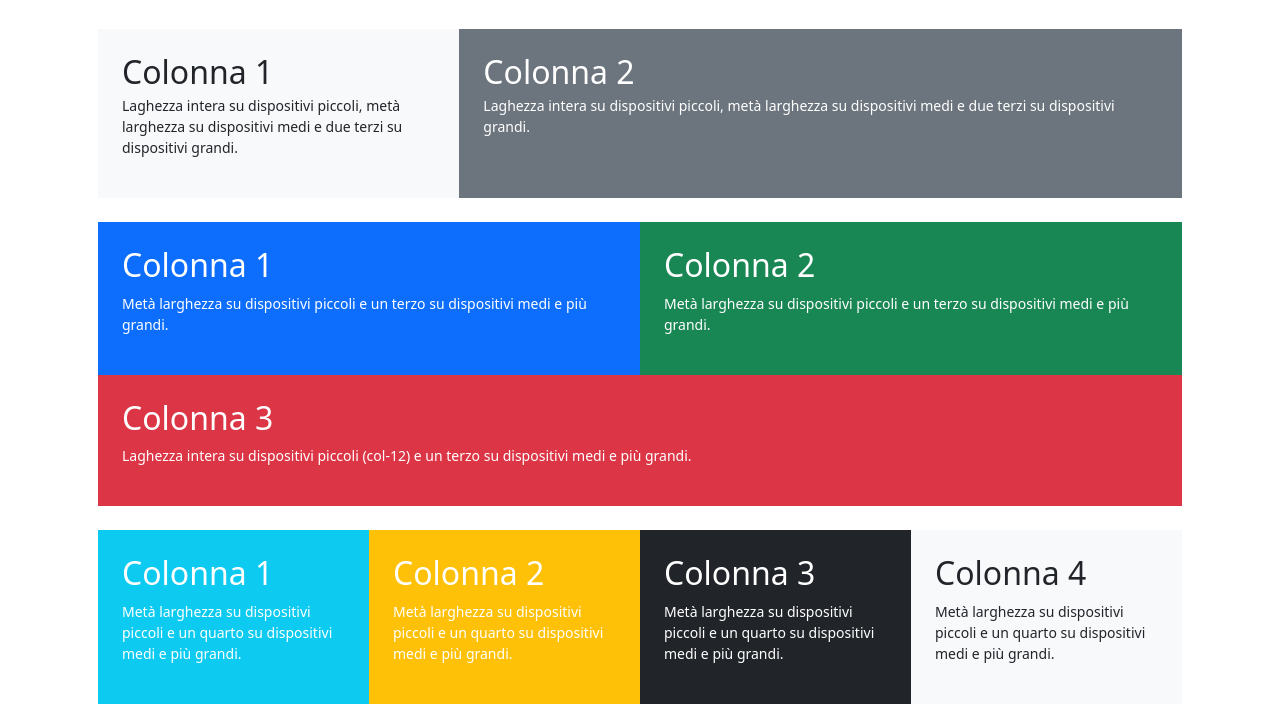
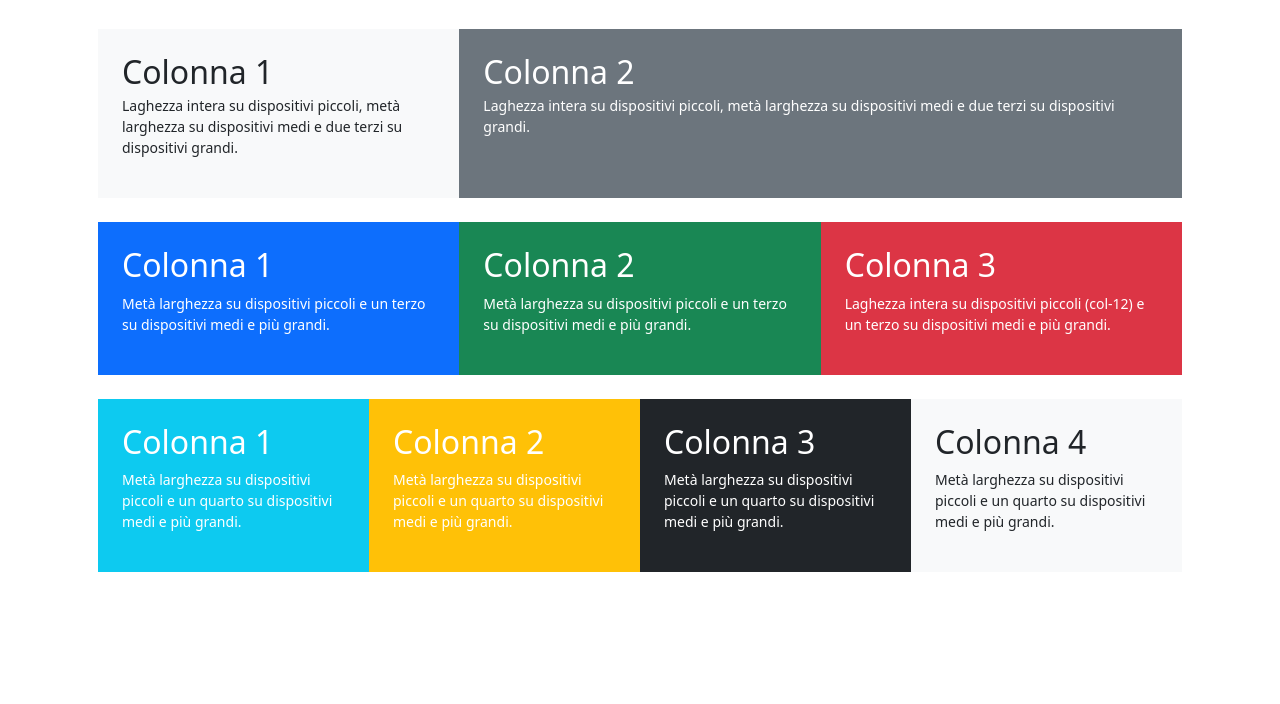
Before and after one commit to GiacomoGaudino/htmlcss-bootstrap-layout, a plain HTML site: page index.html in a window 1280 px wide. Shown: the part 141-845 px from the top of the page. After the commit the page ends 800 px from the top, so only its background shows below. Drawn offline with nearby package versions, Linux system fonts and the light colour scheme.

Commit message:
add correction md layout

```diff
--- a/index.html
+++ b/index.html
@@ -42,15 +42,15 @@
         <section>
             <div class="container my-4">
                 <div class="row">
-                    <div class="col-6 bg-primary p-4 text-white ">
+                    <div class="col-6 col-md-4 bg-primary p-4 text-white ">
                         <h6 class="text-capitalize fs-2">colonna 1</h6>
                         <p>Metà larghezza su dispositivi piccoli e un terzo su dispositivi medi e più grandi.</p>
                     </div>
-                    <div class="col-6 bg-success p-4 text-white">
+                    <div class="col-6 col-md-4 bg-success p-4 text-white">
                         <h6 class="text-capitalize fs-2">colonna 2</h6>
                         <p>Metà larghezza su dispositivi piccoli e un terzo su dispositivi medi e più grandi.</p>
                     </div>
-                    <div class="col-12 bg-danger p-4 text-white">
+                    <div class="col-12 col-md-4 bg-danger p-4 text-white">
                         <h6 class="text-capitalize fs-2">colonna 3</h6>
                         <p>Laghezza intera su dispositivi piccoli (col-12) e un terzo su dispositivi medi e più grandi.
                         </p>
```
